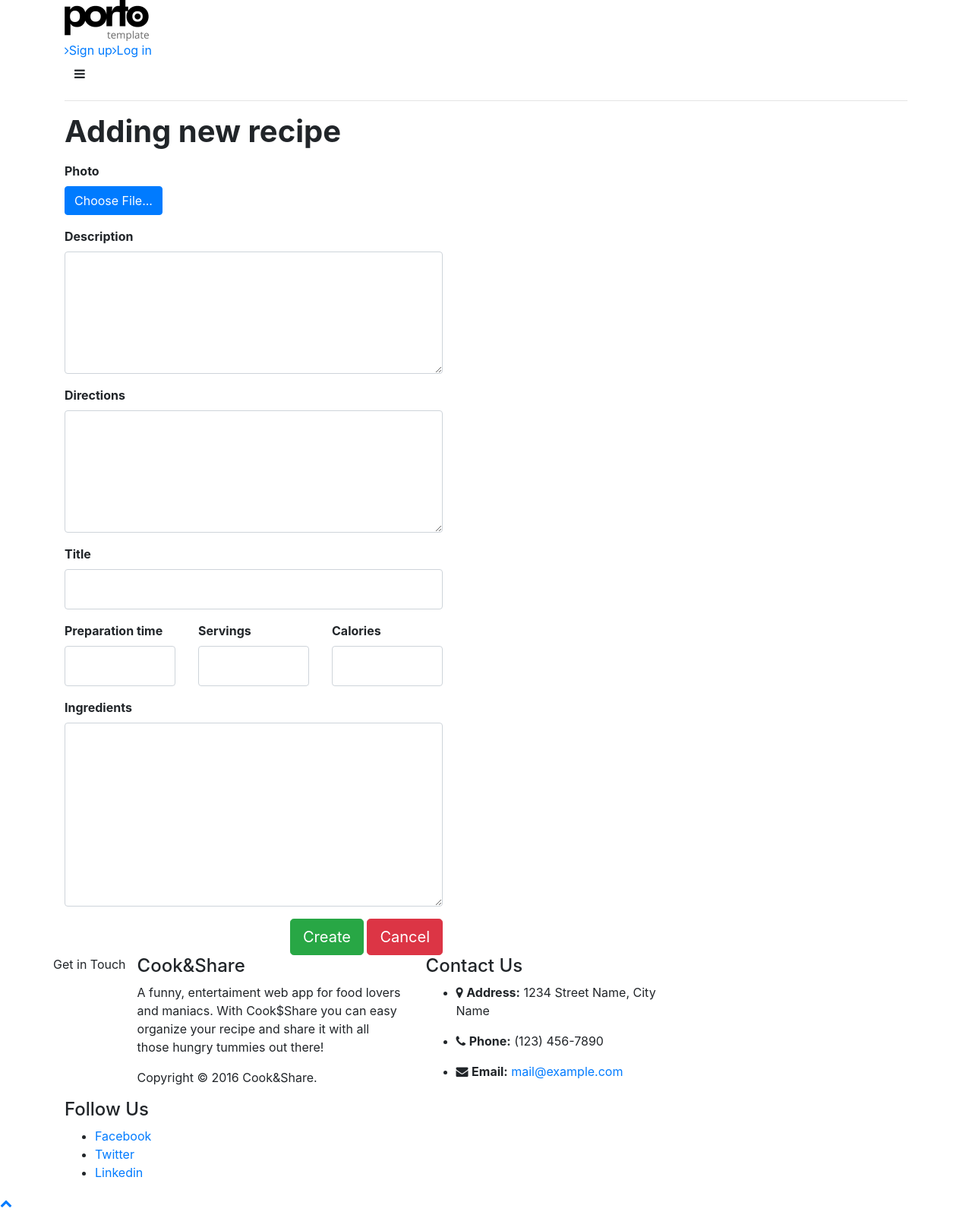
After one commit to krisipironkova/cook-share, a CodeIgniter app: page /cook-share/index.php/recipes/edit_form/1 in a window 1280 px wide. The commit adds this page. Shown: the whole page at 76% size. Run offline with CodeIgniter, Linux system fonts and the light colour scheme; the visitor is signed in with stand-in values (Sample User, id 1); data that the repository does not hold is empty; some libraries are stand-ins or nearby versions.

Commit message:
#44 Edit button and form

```diff
--- a/application/controllers/Recipes.php
+++ b/application/controllers/Recipes.php
@@ -28,6 +28,7 @@ class Recipes extends CI_Controller{
     	$this->data['recipe'] = $this->recipe_model->get_recipe($id);
         $this->data['comments'] = $this->comment_model->get_comments($id);
         $this->data['in_favourites'] = $this->favourites_model->exists_in_favourites($id);
+        $this->data['in_user_recipes'] = $this->recipe_model->exists_in_user_recipes($id);
 
 
 		$this->layout->render('recipes/recipe_view');
@@ -63,4 +64,10 @@ class Recipes extends CI_Controller{
         }
     }
 
+    public function edit_form($id) {
+        if(!is_logged_in()) redirect('users/login');
+        $this->data['recipe'] = $this->recipe_model->get_recipe($id);
+        $this->layout->render("recipes/edit_form");
+    }
+
 }
--- a/application/models/Recipe_model.php
+++ b/application/models/Recipe_model.php
@@ -5,6 +5,7 @@ class Recipe_model extends CI_Model {
 	private $columns = 'id, user_id, title, description, ingredients, directions, prep_time, servings, cals, photo';
 
 	public function set_recipe($img){
+
 		$data = $this->input->post();
 		$data['photo'] = $img;
 		$data['user_id'] =  $this->session->userdata('user_id');
@@ -25,6 +26,18 @@ class Recipe_model extends CI_Model {
 		}
 	}
 
+	public function exists_in_user_recipes($id) {
+
+		$array = array('id' => $id, 'user_id' => $this->session->userdata('user_id'));
+		$result = $this->db->where($array)->get($this->table);
+
+		if($result->num_rows() == 1){
+			return true;
+		}
+
+		return false;
+	}
+
 	public function get_recipe($id){
 
 		$recipe = $this->db->where('id', $id)->get($this->table)->row();
--- a/application/views/pages/recipes/catalog.php
+++ b/application/views/pages/recipes/catalog.php
@@ -19,7 +19,7 @@
 				<?php foreach($recipes as $recipe) : ?>
 					<li class="col-md-3 col-sm-6 col-xs-12 product">
 						<span class="product-thumb-info catalog-box">
-							<a href="<?=base_url('recipes/recipe_view/'.$recipe->id)?>">
+							<a href="<?php echo base_url('recipes/recipe_view/'.$recipe->id);?>">
 								<span class="product-thumb-info-image">
 									<span class="product-thumb-info-act">
 										<span class="product-thumb-info-act-left"><em>View</em></span>
--- /dev/null
+++ b/application/views/pages/recipes/edit_form.php
@@ -0,0 +1,91 @@
+<div role="main" class="main shop">
+
+  <div class="container">
+
+    <div class="row">
+      <div class="col-md-12">
+        <hr class="tall">
+      </div>
+    </div>
+
+    <div class="row">
+      <div class="col-md-12">
+        <h1 class="mb-none"><strong>Adding new recipe</strong></h1>
+        <p></p>
+      </div>
+    </div>
+
+    <div class="row">
+      	<form action="recipes/add_recipe" method="post" enctype="multipart/form-data" id="recipe_form">
+	  		<div class="col-md-6">
+				<div class="form-group">
+					<label for="photo"><strong>Photo</strong></label>
+					<div style="position:relative;">
+						<a class='btn btn-primary' href='javascript:;'>
+							Choose File...
+							<input type="file" accept="image/*" style='position:absolute;z-index:2;top:0;left:0;filter: alpha(opacity=0);-ms-filter:"progid:DXImageTransform.Microsoft.Alpha(Opacity=0)";opacity:0;background-color:transparent;color:transparent;' name="photo" size="40"  onchange='$("#upload-file-info").html($(this).val());'>
+						</a>
+						&nbsp;
+						<span class='label label-info' id="upload-file-info"></span>
+					</div>
+				</div>
+
+	      		<div class="form-group">
+	      			<label for="description"><strong>Description</strong></label>
+	      			<textarea rows="5" class="form-control" name="description" id="description" placeholder="<?php echo $recipe->description; ?>"></textarea>
+	      		</div>
+	      		<div class="form-group">
+	      			<label for="directions"><strong>Directions</strong></label>
+	      			<textarea rows="5" class="form-control" name="directions" id="directions" placeholder="<?php echo $recipe->directions; ?>"></textarea>
+	      		</div>
+      		</div>
+															<!-- SECOND DIV -->
+      		<div class="col-md-6">
+	      		<div class="row">
+		      		<div class="col-md-12">
+			      		<div class="form-group">
+			      			<label for="title"><strong>Title</strong></label>
+			      			<input type="text" class="form-control" id="title" name="title" placeholder="<?php echo $recipe->title; ?>">
+			      		</div>
+			      	</div>
+			    </div>
+
+		      	<div class="row">
+			      	<div class="col-md-4">
+			      		<div class="form-group">
+			      			<label for="prep_time"><strong>Preparation time</strong></label>
+			      			<input type="text" class="form-control" id="prep_time" name="prep_time" placeholder="<?php echo $recipe->prep_time; ?>">
+			      		</div>
+			      	</div>
+
+			      	<div class="col-md-4">
+			      		<div class="form-group">
+			      			<label for="servings"><strong>Servings</strong></label>
+			      			<input type="text" class="form-control" id="servings" name="servings" placeholder="<?php echo $recipe->servings; ?>">
+			      		</div>
+		      		</div>
+		      		<div class="col-md-4">
+		      			<div class="form-group">
+			      			<label for="cals"><strong>Calories</strong></label>
+			      			<input type="text" class="form-control" id="cals" name="cals" placeholder="<?php echo $recipe->cals; ?>">
+	      				</div>
+	      			</div>
+		      	</div>
+		      	<div class="row">
+		      		<div class="col-md-12">
+			      		<div class="form-group">
+			      			<label for="ingredients"><strong>Ingredients</strong></label>
+			      			<textarea rows="8" class="form-control" name="ingredients" id="ingredients" placeholder="<?php echo $recipe->ingredients; ?>"></textarea>
+			      		</div>
+		      		</div>
+	      		</div>
+		      	<div class="row">
+		      		<div class="col-md-12 text-right">
+		      			<button type="submit" class="btn btn-lg btn-success">Create</button>
+		      			<a href="<?=base_url('recipes/my_recipes')?>"  class="btn btn-lg btn-danger">Cancel</a>
+		      		</div>
+		      	</div>
+		      </div>
+      </div>
+    </div>
+</div>
```
Also changed, not shown: application/views/pages/recipes/recipe_view.php (+10 -1 lines), assets/uploads/15dafc90a732355766d16ce593da2621.jpg (deleted), assets/uploads/49870b78ca77bc116080e6ab8fa2277e.jpg (deleted), assets/uploads/4ae701e02186ab7bbf21ac7d7bea4248.jpg (deleted), assets/uploads/50110cdf84497e4b7769845ee4655bb0.jpg (added), assets/uploads/503d59cdf9139fbb76da08fae7dea2ac.jpg (deleted), assets/uploads/56e75c1ccb832ecfabdb629422e1209c.jpg (deleted), assets/uploads/5b3b88ae85750d83784531a6aacbbd3e.jpg (deleted), assets/uploads/a3a5e4903b0faeac99401e44e41b4350.jpg (added), assets/uploads/bc5a0b99c7e801a21288d2ec5d0100f8.jpg (deleted), assets/uploads/da799ecbb1a8ef0db8a72a923221c987.png (added), assets/uploads/ef108d61d0ef43221b858b5d2d1328bd.jpg (added).
